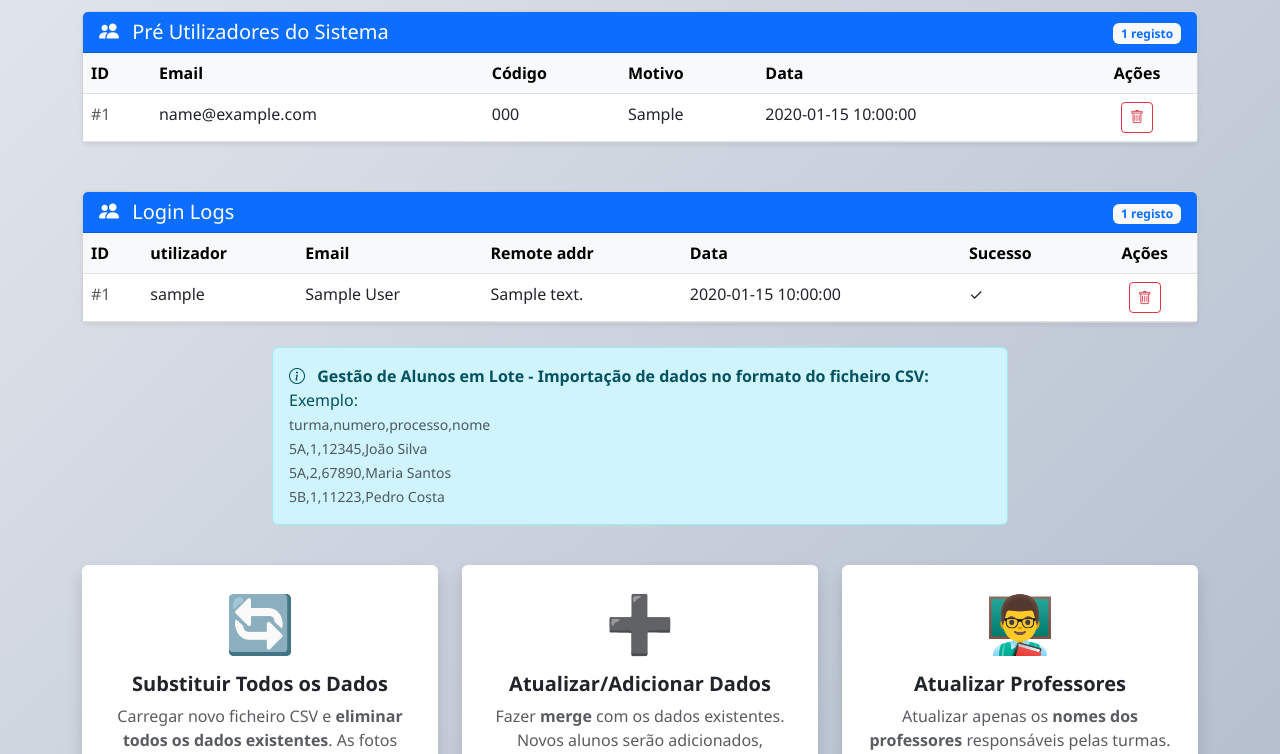
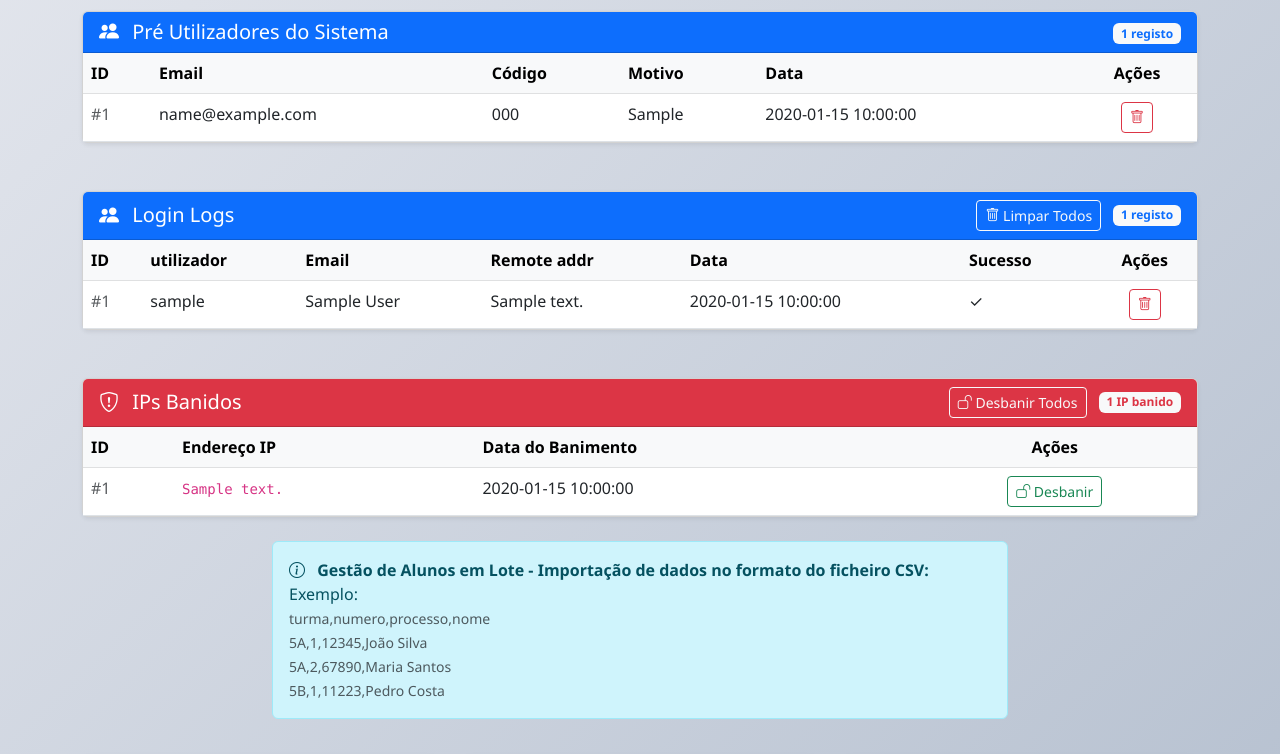
Before and after one commit to jpedrodias/class_photo_booth, a Flask app: page /settings in a window 1280 px wide. Shown: the part 358-1112 px from the top of the page. Run offline with Flask 3, Linux system fonts and the light colour scheme; the visitor is signed in with stand-in values (Sample User, id 1); tables that the repository leaves empty hold one stand-in row (values such as "Sample post"); some libraries are stand-ins or nearby versions.

Commit message:
fix settings gestão de logs, banned e utilizadores

```diff
--- a/flaskapp/app.py
+++ b/flaskapp/app.py
@@ -6,6 +6,7 @@ import re
 import shutil
 import traceback
 import zipfile
+import time
 from datetime import datetime, timedelta, timezone
 from functools import wraps
 from io import BytesIO
@@ -400,7 +401,7 @@ class LoginLog(db.Model):
         """Verifica tentativas falhadas de login e bane IP se necessário"""
 
         # Verificar tentativas nas últimas 15 minutos
-        time_threshold = datetime.now(timezone.utc) - timedelta(minutes=15)
+        time_threshold = datetime.now(timezone.utc) - timedelta(minutes=1)
         failed_attempts = cls.query.filter(
             cls.remote_addr == ip_address,
             cls.success == False,
@@ -864,7 +865,8 @@ def login(action_url=None):
         ip_address = request.access_route[-1] # request.remote_addr
 
     # FUNCIONALIDADE DESATIVADA: Banning IPs for excessive login attempts
-    if BannedIPs.is_banned(ip_address) and 0:
+    DESATIVAR = False
+    if BannedIPs.is_banned(ip_address) and not DESATIVAR:
         flash('O seu IP foi bloqueado devido a tentativas excessivas de login. Contacte o administrador.', 'error')
         return render_template('login.html', action='login')
 
@@ -898,6 +900,7 @@ def login(action_url=None):
                 else:
                     flash('Email ou palavra-passe incorretos.', 'error')
 
+                time.sleep(5)
                 return render_template('login.html', action='login')
 
             # Verificar se a conta está verificada
@@ -943,6 +946,7 @@ def login(action_url=None):
                 else:
                     flash('Email ou palavra-passe incorretos.', 'error')
 
+                time.sleep(5)
                 return render_template('login.html', action='login')
 
         elif action == 'register':
@@ -2051,6 +2055,7 @@ def settings():
     users = User.query.all()
     preusers = PreUser.query.all()
     login_logs = LoginLog.query.order_by(LoginLog.date.desc()).limit(100).all()
+    banned_ips = BannedIPs.query.order_by(BannedIPs.date.desc()).all()
 
     return render_template(
         'settings.html',
@@ -2059,6 +2064,7 @@ def settings():
         users=users,
         preusers=preusers,
         login_logs=login_logs,
+        banned_ips=banned_ips,
         current_user=user,
         can_upload_csv=True,
         can_system_nuke=True,
@@ -2626,12 +2632,81 @@ def user_management(user_id=None):
             flash(f'Erro ao eliminar pré-utilizador: {str(e)}', 'error')
         return redirect(url_for('settings'))
 
-    elif action == 'crud_login_delete':
-        """Eliminar um log de login"""
-        log_id = user_id
-
-        if not log_id:
-            flash('ID do log de login não fornecido!', 'error')
+    # Se a ação não for reconhecida, redirecionar
+    flash('Ação não reconhecida!', 'error')
+    return redirect(url_for('settings'))
+
+
+# Rota para gestão de IPs banidos integradas em /settings
+@app.route('/settings/banned_ips/<int:banned_ip_id>/', methods=['POST'])
+@app.route('/settings/banned_ips/clear_all/', methods=['POST'])
+@required_login
+@required_role('admin')
+def banned_ip_management(banned_ip_id=None):
+    """Gestão de IPs banidos baseada em actions"""
+    action = request.form.get('action', '').strip()
+
+    if action == 'crud_banned_ip_delete':
+        """Desbanir um IP (eliminar da tabela BannedIPs)"""
+        if banned_ip_id is None:
+            flash('ID do IP banido não fornecido para desbloqueio.', 'error')
+            return redirect(url_for('settings'))
+
+        # Buscar IP banido
+        banned_ip = db.session.get(BannedIPs, banned_ip_id)
+        if not banned_ip:
+            flash('IP banido não encontrado!', 'error')
+            return redirect(url_for('settings'))
+
+        try:
+            ip_address = banned_ip.remote_addr
+            db.session.delete(banned_ip)
+            db.session.commit()
+            flash(f'IP {ip_address} desbloqueado com sucesso!', 'success')
+        except Exception as e:
+            db.session.rollback()
+            flash(f'Erro ao desbloquear IP: {str(e)}', 'error')
+
+        return redirect(url_for('settings'))
+
+    elif action == 'crud_banned_ip_clear_all':
+        """Desbanir todos os IPs (limpar tabela BannedIPs)"""
+        try:
+            # Contar quantos IPs serão desbloqueados
+            count = BannedIPs.query.count()
+
+            if count == 0:
+                flash('Não há IPs banidos para desbloquear.', 'info')
+                return redirect(url_for('settings'))
+
+            # Eliminar todos os IPs banidos
+            BannedIPs.query.delete()
+            db.session.commit()
+            flash(f'{count} IP{"s" if count != 1 else ""} desbloqueado{"s" if count != 1 else ""} com sucesso!', 'success')
+        except Exception as e:
+            db.session.rollback()
+            flash(f'Erro ao desbloquear todos os IPs: {str(e)}', 'error')
+
+        return redirect(url_for('settings'))
+
+    # Se a ação não for reconhecida, redirecionar
+    flash('Ação não reconhecida para gestão de IPs banidos!', 'error')
+    return redirect(url_for('settings'))
+
+
+# Rota para gestão de LoginLog integradas em /settings
+@app.route('/settings/login_logs/<int:log_id>/', methods=['POST'])
+@app.route('/settings/login_logs/clear_all/', methods=['POST'])
+@required_login
+@required_role('admin')
+def login_log_management(log_id=None):
+    """Gestão de logs de login baseada em actions"""
+    action = request.form.get('action', '').strip()
+
+    if action == 'crud_login_delete':
+        """Eliminar um log de login específico"""
+        if log_id is None:
+            flash('ID do log de login não fornecido para eliminação.', 'error')
             return redirect(url_for('settings'))
 
         # Buscar log de login
@@ -2643,15 +2718,35 @@ def user_management(user_id=None):
         try:
             db.session.delete(log)
             db.session.commit()
-            flash(f'Log de login {log.id} eliminado com sucesso!', 'success')
+            flash(f'Log de login #{log_id} eliminado com sucesso!', 'success')
         except Exception as e:
             db.session.rollback()
             flash(f'Erro ao eliminar log de login: {str(e)}', 'error')
 
         return redirect(url_for('settings'))
 
+    elif action == 'crud_login_clear_all':
+        """Eliminar todos os logs de login"""
+        try:
+            # Contar quantos logs serão eliminados
+            count = LoginLog.query.count()
+
+            if count == 0:
+                flash('Não há logs de login para eliminar.', 'info')
+                return redirect(url_for('settings'))
+
+            # Eliminar todos os logs de login
+            LoginLog.query.delete()
+            db.session.commit()
+            flash(f'{count} log{"s" if count != 1 else ""} de login eliminado{"s" if count != 1 else ""} com sucesso!', 'success')
+        except Exception as e:
+            db.session.rollback()
+            flash(f'Erro ao eliminar todos os logs de login: {str(e)}', 'error')
+
+        return redirect(url_for('settings'))
+
     # Se a ação não for reconhecida, redirecionar
-    flash('Ação não reconhecida!', 'error')
+    flash('Ação não reconhecida para gestão de logs de login!', 'error')
     return redirect(url_for('settings'))
 
 
--- a/flaskapp/templates/settings.html
+++ b/flaskapp/templates/settings.html
@@ -263,6 +263,13 @@
                                 Login Logs
                             </h5>
                             <div>
+                                <form action="/settings/login_logs/clear_all/" method="post" style="display: inline;" onsubmit="return confirm('Tem certeza que deseja eliminar TODOS os logs de login? Esta ação não pode ser desfeita!')">
+                                    <input type="hidden" name="csrf_token" value="{{ csrf_token() }}"/>
+                                    <input type="hidden" name="action" value="crud_login_clear_all">
+                                    <button type="submit" class="btn btn-outline-light btn-sm me-2" title="Eliminar todos os logs">
+                                        <i class="bi bi-trash"></i> Limpar Todos
+                                    </button>
+                                </form>
                                 <span class="badge bg-light text-primary">{{ login_logs|length }} registo{{ 's' if login_logs|length != 1 else '' }}</span>
                             </div>
                         </div>
@@ -292,14 +299,76 @@
                                         <td>{{ '✓' if login.success else '❌' }}</td>
                                         <td class="text-center">
                                             <div class="btn-group" role="group">
-                                                <form action="/settings/users/{{ login.id }}/" method="post" style="display: inline;" onsubmit="return confirm('Tem certeza que deseja eliminar o utilizador {{ login.user.email }}?')">
+                                                <form action="/settings/login_logs/{{ login.id }}/" method="post" style="display: inline;" onsubmit="return confirm('Tem certeza que deseja eliminar este log de login?')">
                                                     <input type="hidden" name="csrf_token" value="{{ csrf_token() }}"/>
                                                     <input type="hidden" name="action" value="crud_login_delete">
-                                                    <button type="submit" class="btn btn-outline-danger btn-sm">
+                                                    <button type="submit" class="btn btn-outline-danger btn-sm" title="Eliminar log">
                                                         <i class="bi bi-trash"></i>
                                                     </button>
                                                 </form>
 
+                                            </div>
+                                        </td>
+                                    </tr>
+                                    {% endfor %}
+                                </tbody>
+                            </table>
+                        </div>
+                    </div>
+                </div>
+            </div>
+        </div>
+        {% endif %}
+
+        <!-- Seção de Gestão de BannedIPs -->
+        {% if banned_ips %}
+        <div class="row mt-5">
+            <div class="col-12">
+                <div class="card shadow-sm">
+                    <div class="card-header bg-danger text-white">
+                        <div class="d-flex justify-content-between align-items-center">
+                            <h5 class="mb-0">
+                                <i class="bi bi-shield-exclamation me-2"></i>
+                                IPs Banidos
+                            </h5>
+                            <div>
+                                <form action="/settings/banned_ips/clear_all/" method="post" style="display: inline;" onsubmit="return confirm('Tem certeza que deseja desbanir TODOS os IPs? Esta ação não pode ser desfeita!')">
+                                    <input type="hidden" name="csrf_token" value="{{ csrf_token() }}"/>
+                                    <input type="hidden" name="action" value="crud_banned_ip_clear_all">
+                                    <button type="submit" class="btn btn-outline-light btn-sm me-2" title="Desbanir todos os IPs">
+                                        <i class="bi bi-unlock"></i> Desbanir Todos
+                                    </button>
+                                </form>
+                                <span class="badge bg-light text-danger">{{ banned_ips|length }} IP{{ 's' if banned_ips|length != 1 else '' }} banido{{ 's' if banned_ips|length != 1 else '' }}</span>
+                            </div>
+                        </div>
+                    </div>
+                    <div class="card-body p-0">
+                        <div class="table-responsive">
+                            <table class="table table-hover mb-0">
+                                <thead class="table-light">
+                                    <tr>
+                                        <th>ID</th>
+                                        <th>Endereço IP</th>
+                                        <th>Data do Banimento</th>
+                                        <th class="text-center">Ações</th>
+                                    </tr>
+                                </thead>
+                                <tbody>
+                                    {% for banned_ip in banned_ips %}
+                                    <tr>
+                                        <td class="text-muted">#{{ banned_ip.id }}</td>
+                                        <td><code>{{ banned_ip.remote_addr }}</code></td>
+                                        <td>{{ banned_ip.date.strftime('%Y-%m-%d %H:%M:%S') }}</td>
+                                        <td class="text-center">
+                                            <div class="btn-group" role="group">
+                                                <form action="/settings/banned_ips/{{ banned_ip.id }}/" method="post" style="display: inline;" onsubmit="return confirm('Tem certeza que deseja desbanir o IP {{ banned_ip.remote_addr }}?')">
+                                                    <input type="hidden" name="csrf_token" value="{{ csrf_token() }}"/>
+                                                    <input type="hidden" name="action" value="crud_banned_ip_delete">
+                                                    <button type="submit" class="btn btn-outline-success btn-sm" title="Desbanir IP">
+                                                        <i class="bi bi-unlock"></i> Desbanir
+                                                    </button>
+                                                </form>
                                             </div>
                                         </td>
                                     </tr>
```
